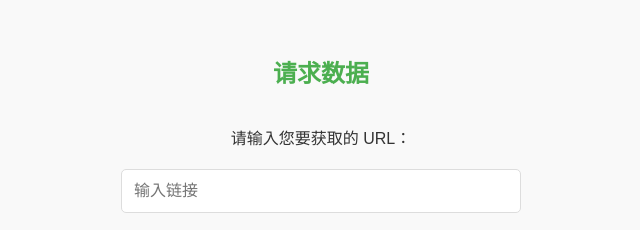
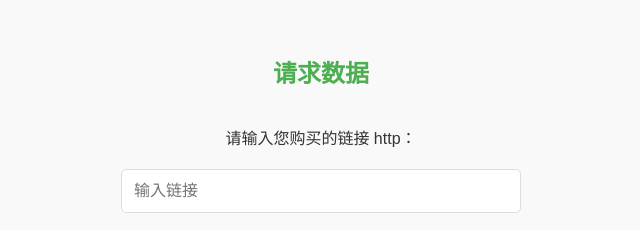
Before and after one commit to eye388/sms, a plain HTML site: page index.html in a window 1280 px wide. Shown: the part 138-368 px from the top of the page, 319-959 px from the left. Drawn offline with Linux system fonts and the light colour scheme.

Commit message:
Update index.html

```diff
--- a/index.html
+++ b/index.html
@@ -3,7 +3,7 @@
 <head>
   <meta charset="UTF-8">
   <meta name="viewport" content="width=device-width, initial-scale=1.0">
-  <title>跨域代理示例</title>
+  <title>链接短信获取</title>
   <style>
     /* 通用样式 */
     body {
@@ -98,7 +98,7 @@
 <body>
 
   <h1>请求数据</h1>
-  <p>请输入您要获取的 URL：</p>
+  <p>请输入您购买的链接 http：</p>
   <input type="text" id="urlInput" placeholder="输入链接" />
   <button onclick="fetchData()">获取数据</button>
 
```
